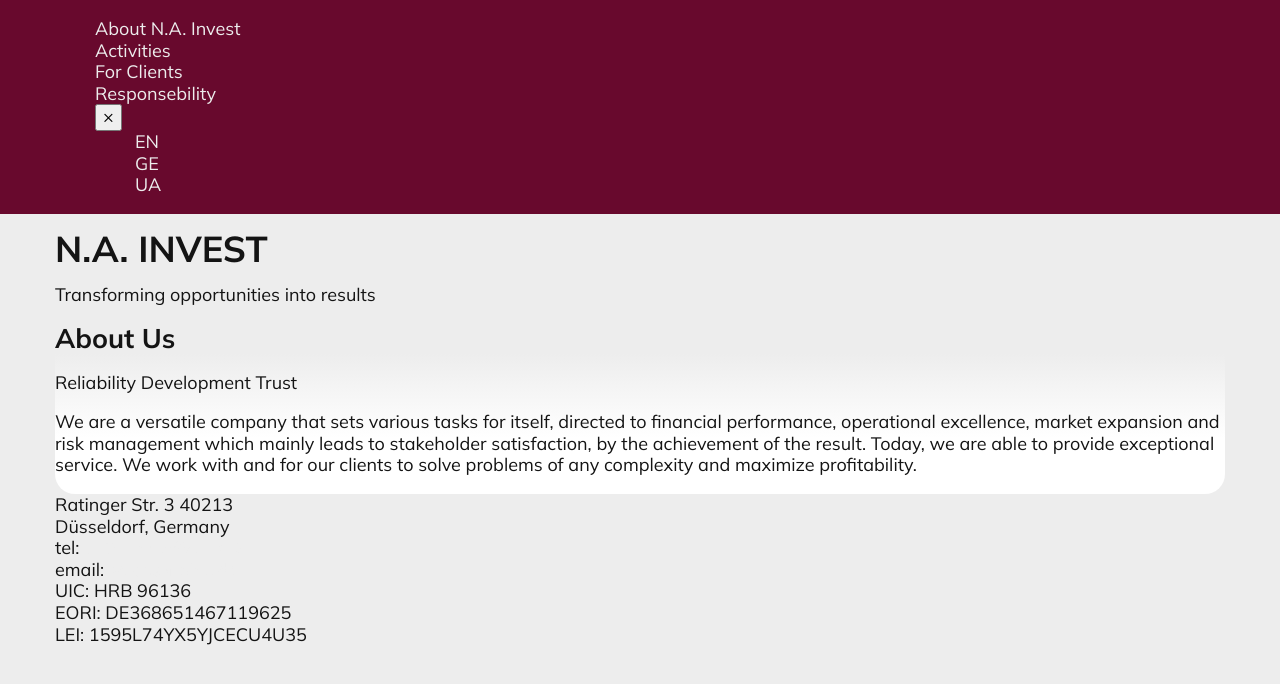
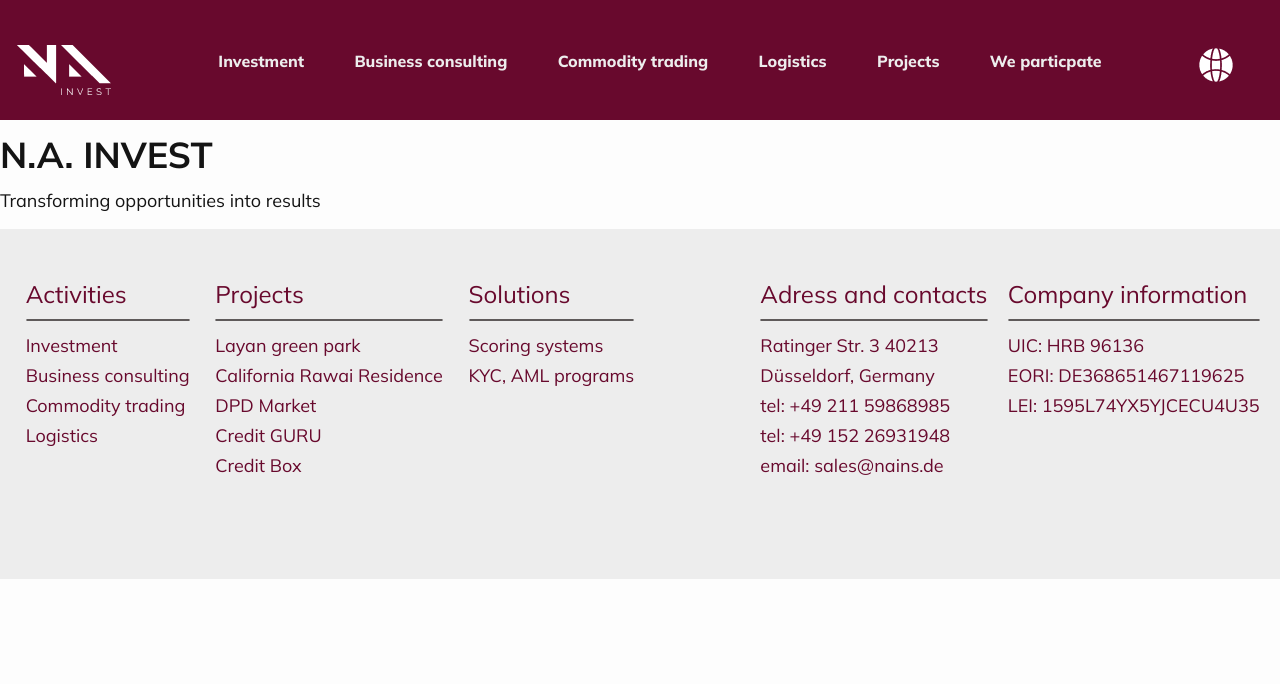
Before and after one commit to tibtus/nains-autumn-2023, a plain HTML site: page index.html in a window 1280 px wide. Drawn offline with Linux system fonts and the light colour scheme.

Commit message:
#Header_Block_and_Footer_Block

```diff
--- a/css/main.css
+++ b/css/main.css
@@ -193,51 +193,137 @@
   font-family: 'Mulish', sans-serif;
   scroll-behavior: smooth;
 }
+body {
+  display: block;
+  background: #fdfdfd;
+}
+header {
+  display: block;
+  background: #68092D;
+}
+main {
+  display: block;
 
-
-body {
+}
+footer {
   display: block;
   background: #EDEDED;
 }
-
-
-header {
-  display: block;
-  /* width: 100%; */
-  background: #68092D;
-}
-
-main {
-  display: block;
-  background: linear-gradient(to bottom, #EDEDED 50%, #FFFFFF 80%);
-  border-radius: 20px;
-  margin: 50px;
-}
-
-footer {
-  display: block;
-
-}
-
 a {
   text-decoration: none;
   color: #EDEDED;
 }
-
 li {
   list-style-type: none;
 }
-
 a:hover {
   text-decoration: underline;
-  color: #FFFFFF;
+  color: #fdfdfd;
+}
+.wrapper {
+  display: block;
+  max-width: 1368px;
+  margin: 0 auto;
+  overflow: hidden;
+}
+
+.inner_wrapper_style {
+  /*margin-top: 45px;*/
+}
+
+
+/*Header_Block */
+.Header_Block {
+  display: flex;
+  height: 120px;
+}
+
+.Header_Block .Header_Block_logo {
+  width: 10%;
+}
+
+.Header_Block .Header_Block_logo a {
+  display: block;
+  background: url("../img/logo_white.png") center/cover;
+  height: 50px;
+  width: 94px;
+  margin: 45px auto;
+}
+
+.Header_Block .Header_Block_ul {
+  display: flex;
+  flex-direction: row;
+  justify-content: space-evenly;
+  width: 80%;
+  font-size: 16px;
+  font-weight: 800;
+  line-height: 20px;
+}
+
+.Header_Block .Header_Block_ul li {
+  margin-top: 35px;
+}
+
+.Header_Block .Header_Block_veccountry {
+  width: 10%;
+}
+
+.Header_Block .Header_Block_veccountry a {
+  display: block;
+  background: url("../img/veccountry.png") center/cover;
+  height: 40px;
+  width: 40px;
+  margin: 45px auto;
+}
+
+
+/*Footer_Block */
+.Bottom_Block {
+  display: flex;
+  height: 300px;
+  margin-top: 50px;
+}
+
+.Bottom_Block .Bottom_Block_Company {
+  display: flex;
+  justify-content: space-evenly;
+  width: 55%;
+  margin-right: 80px;
+}
+
+.Bottom_Block .Bottom_Block_Information {
+  display: flex;
+  width: 45%;
+  justify-content: space-evenly;
+}
+
+.Bottom_Block_name {
+  font-size: 24px;
+  font-weight: 400;
+  line-height: 30px;
+  color: #68092D;
 
 }
 
-.wrapper {
-  display: block;
-  /* width: 1170px; */
-  max-width: 1170px;
-  margin: 0 auto;
-  overflow: hidden;
+.Bottom_Block_line {
+  border: 1px solid #5F5A5A;
+  border-radius: 2px;
+  margin: 10px 0;
 }
+
+.Bottom_Block_details {
+  font-size: 18px;
+  font-weight: 400;
+  color: #68092D;
+  line-height: 30px;
+}
+
+.Bottom_Block_details_link a {
+  color: #68092D;
+}
+
+.Bottom_Block_details_link a:hover {
+  color: #5F5A5A;
+  text-decoration: none;
+
+}
--- a/css/normalize.css
+++ /dev/null
@@ -1,192 +0,0 @@
-body {
-  margin: 0;
-}
-
-h1 {
-  font-size: 2em;
-  margin: 0.67em 0;
-}
-
-hr {
-  box-sizing: content-box; /* 1 */
-  height: 0; /* 1 */
-  overflow: visible; /* 2 */
-}
-
-pre {
-  font-family: monospace, monospace; /* 1 */
-  font-size: 1em; /* 2 */
-}
-
-a {
-  background-color: transparent;
-}
-
-
-abbr[title] {
-  border-bottom: none; /* 1 */
-  text-decoration: underline; /* 2 */
-  text-decoration: underline dotted; /* 2 */
-}
-
-
-b,
-strong {
-  font-weight: bolder;
-}
-
-
-code,
-kbd,
-samp {
-  font-family: monospace, monospace; /* 1 */
-  font-size: 1em; /* 2 */
-}
-
-
-small {
-  font-size: 80%;
-}
-
-
-sub,
-sup {
-  font-size: 75%;
-  line-height: 0;
-  position: relative;
-  vertical-align: baseline;
-}
-
-sub {
-  bottom: -0.25em;
-}
-
-sup {
-  top: -0.5em;
-}
-
-
-img {
-  border-style: none;
-}
-
-
-button,
-input,
-optgroup,
-select,
-textarea {
-  font-family: inherit; /* 1 */
-  font-size: 100%; /* 1 */
-  line-height: 1.15; /* 1 */
-  margin: 0; /* 2 */
-}
-
-
-button,
-input { /* 1 */
-  overflow: visible;
-}
-
-
-button,
-select { /* 1 */
-  text-transform: none;
-}
-
-
-button,
-[type="button"],
-[type="reset"],
-[type="submit"] {
-  -webkit-appearance: button;
-}
-
-
-button::-moz-focus-inner,
-[type="button"]::-moz-focus-inner,
-[type="reset"]::-moz-focus-inner,
-[type="submit"]::-moz-focus-inner {
-  border-style: none;
-  padding: 0;
-}
-
-
-button:-moz-focusring,
-[type="button"]:-moz-focusring,
-[type="reset"]:-moz-focusring,
-[type="submit"]:-moz-focusring {
-  outline: 1px dotted ButtonText;
-}
-
-
-fieldset {
-  padding: 0.35em 0.75em 0.625em;
-}
-
-
-legend {
-  box-sizing: border-box; /* 1 */
-  color: inherit; /* 2 */
-  display: table; /* 1 */
-  max-width: 100%; /* 1 */
-  padding: 0; /* 3 */
-  white-space: normal; /* 1 */
-}
-
-
-progress {
-  vertical-align: baseline;
-}
-
-
-textarea {
-  overflow: auto;
-}
-
-[type="checkbox"],
-[type="radio"] {
-  box-sizing: border-box; /* 1 */
-  padding: 0; /* 2 */
-}
-
-
-[type="number"]::-webkit-inner-spin-button,
-[type="number"]::-webkit-outer-spin-button {
-  height: auto;
-}
-
-
-[type="search"] {
-  -webkit-appearance: textfield; /* 1 */
-  outline-offset: -2px; /* 2 */
-}
-
-
-[type="search"]::-webkit-search-decoration {
-  -webkit-appearance: none;
-}
-
-::-webkit-file-upload-button {
-  -webkit-appearance: button; /* 1 */
-  font: inherit; /* 2 */
-}
-
-
-details {
-  display: block;
-}
-
-summary {
-  display: list-item;
-}
-
-
-template {
-  display: none;
-}
-
-
-[hidden] {
-  display: none;
-}
--- a/index.html
+++ b/index.html
@@ -31,44 +31,28 @@
 </head>
 
 <body>
-
+<!--Header_Block -->
 <header>
-  <nav class="wrapper divTop">
+  <nav class="wrapper">
     <div class="Header_Block">
 
-      <a href="#Main">
-        <div class="logo">
+      <div class="Header_Block_logo">
+        <a href="#Main"> </a>
       </div>
-      </a>
+
       <ul class="Header_Block_ul">
-
-        <li><a href="#About_Us_Block">About
-          N.A. Invest</a></li>
-        <li><a href="#Activities_Block">Activities</a>
-        </li>
-        <li><a href="#For_Clients_Block">For
-          Clients</a></li>
-        <li><a href="#Responsebility_Block">Responsebility</a>
-        </li>
-
-        <li>
-
-          <a href="#" onclick="openLanguageModal();">
-            <div class="vector"></div>
-          </a>
-
-          <div class="modalnewlang" id="modalLanguage">
-            <div class="modal-content-lang">
-              <button class="close-button-lang" onclick="closeLanguageModal()">&times;</button>
-              <ul class="language-options">
-                <li><a href="#" onclick="changeLanguage('en')">EN</a></li>
-                <li><a href="#" onclick="changeLanguage('de')">GE</a></li>
-                <li><a href="#" onclick="changeLanguage('ua')">UA</a></li>
-              </ul>
-            </div>
-          </div>
+        <li><a href="#Investment_Us_Block">Investment</a></li>
+        <li><a href="#Business consulting_Block">Business consulting</a></li>
+        <li><a href="#Commodity trading _Block">Commodity trading</a></li>
+        <li><a href="#Logistics_Block">Logistics</a>
+        <li><a href="#Projects_Block">Projects</a>
+        <li><a href="#We particpate_Block">We particpate</a>
         </li>
       </ul>
+
+      <div class="Header_Block_veccountry">
+        <a href="#" onclick="openLanguageModal();"> </a>
+      </div>
 
     </div>
   </nav>
@@ -76,10 +60,10 @@
 
 
 <!--Main-->
-<main class="wrapper divMid">
+<main class="wrapper">
 
   <!--Main_Block 1-->
-  <section class="Main_Block" id="Main_Block">
+  <section class="Main_Block inner_wrapper_style" id="Main_Block">
     <div class="Main_Block_img">
       <h1>N.A. INVEST</h1>
       <p>Transforming opportunities into results</p>
@@ -88,7 +72,7 @@
 
   <!--About_Us_Block 2-->
 
-  <section class="About_Us_Block" id="About_Us_Block">
+  <!--<section class="About_Us_Block" id="About_Us_Block">
     <h2>About Us</h2>
 
     <div>
@@ -131,35 +115,107 @@
       </div>
     </div>
 
-  </section>
+  </section>-->
 
 
 </main>
 
 
 <!--Footer_Block-->
-<footer class="wrapper divBot">
+<footer>
+  <div class="wrapper">
     <div class="Bottom_Block">
 
-    <div class="Bottom_Block_address">
+      <div class="Bottom_Block_Company">
+        <div class="Company_Activities">
+          <div class="Bottom_Block_name">Activities</div>
+          <div class="Bottom_Block_line"></div>
+          <div class="Bottom_Block_details">
+            <div class="Bottom_Block_details_link">
+              <a href="">Investment</a>
+            </div>
+            <div class="Bottom_Block_details_link">
+              <a href="">Business consulting</a>
+            </div>
+            <div class="Bottom_Block_details_link">
+              <a href="">Commodity trading</a>
+            </div>
+            <div class="Bottom_Block_details_link">
+              <a href="">Logistics</a>
+            </div>
+          </div>
+        </div>
+
+        <div class="Company_Projects">
+          <div class="Bottom_Block_name">Projects</div>
+          <div class="Bottom_Block_line"></div>
+          <div class="Bottom_Block_details">
+            <div class="Bottom_Block_details_link">
+              <a href="">Layan green park</a>
+            </div>
+            <div class="Bottom_Block_details_link">
+              <a href="">California Rawai Residence</a>
+            </div>
+            <div class="Bottom_Block_details_link">
+              <a href="">DPD Market</a>
+            </div>
+            <div class="Bottom_Block_details_link">
+              <a href="">Credit GURU</a>
+            </div>
+            <div class="Bottom_Block_details_link">
+              <a href="">Credit Box</a>
+            </div>
+          </div>
+        </div>
+        <div class="Company_Solutions">
+          <div class="Bottom_Block_name">Solutions</div>
+          <div class="Bottom_Block_line"></div>
+          <div class="Bottom_Block_details">
+            <div class="Bottom_Block_details_link">
+              <a href="">Scoring systems</a>
+            </div>
+            <div class="Bottom_Block_details_link">
+              <a href="">KYC, AML programs</a>
+            </div>
+          </div>
+        </div>
+      </div>
+
+      <div class="Bottom_Block_Information">
+        <div class="Information_address">
+
+          <div class="Bottom_Block_name">Adress and contacts</div>
+          <div class="Bottom_Block_line"></div>
+          <div class="Bottom_Block_details">
+            <div class="Bottom_Block_details_link">
               Ratinger Str. 3 40213 <br>
               Düsseldorf, Germany
             </div>
 
-    <div class="Bottom_Block_tel">
-      tel: <a href="tel:+4915226931948">+49 152 26931948</a> <br>
+            <div class="Bottom_Block_details_link">
+              tel: <a href="tel:+4921159868985">+49 211 59868985</a><br>
+              tel: <a href="tel:+4915226931948">+49 152 26931948</a><br>
               email: <a href="mailto:sales@nains.de">sales@nains.de</a>
             </div>
+          </div>
 
-    <div class="Bottom_Block_id">
+        </div>
+        <div class="Information_Company_information">
+
+          <div class="Bottom_Block_name">Company information</div>
+          <div class="Bottom_Block_line"></div>
+          <div class="Bottom_Block_details">
+            <div class="Bottom_Block_details_link">
               UIC: HRB 96136 <br>
               EORI: DE368651467119625 <br>
               LEI: 1595L74YX5YJCECU4U35
             </div>
+          </div>
+        </div>
+      </div>
 
-    <a href="#Main_Block">
-      <div class="Bottom_Block_logo"></div>
-    </a>
+
+    </div>
   </div>
 
 </footer>
```
Lines whose indentation alone changed are shown as unchanged.
